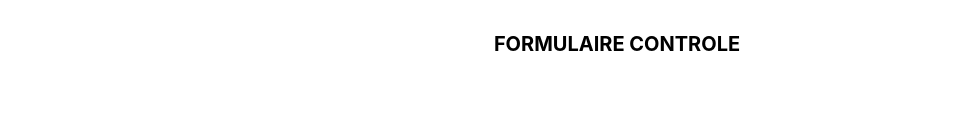
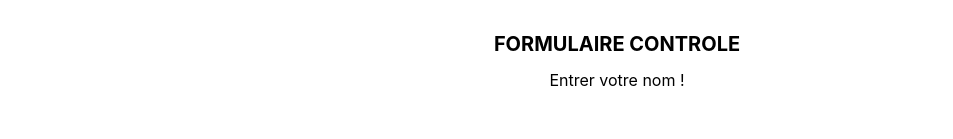
Before and after one commit to jeannotds/listeDevReact, a React (Create React App) app: page / in a window 1280 px wide. Shown: the part 1460-1599 px from the top of the page, without its empty margins (23-976 px from the left). Built offline with nearby package versions, Linux system fonts and the light colour scheme.

Commit message:
ajout du message lors de l'event

```diff
--- a/src/composants/Formulaire.js
+++ b/src/composants/Formulaire.js
@@ -10,13 +10,26 @@ function Form(e){
     )
 }
 
+function Formulaire(){
 
-function Formulaire(){
-    // const [inputValues, setInputValue] = useState('Posez votre question ici')
-    const [inputValue, setValue] = useState()
+    const [inputValue, setValue] = useState('')
+
+    // const errValue = inputValue.includes('f')
+
+            function checkValeur(valeur){
+                if(!valeur.includes('f')){
+                    setValue(valeur)
+                }
+
+            }
+
+            const verify = inputValue ?
+                        <div>🔥 Vous n'avez pas le droit d'utiliser la lettre "f" ici.</div> :
+                        <div>Entrer votre nom !</div>
 
     return(
         <div className="container">
+
             <h1>FORMULAIRE NON CONTROLE</h1>
             <form onSubmit={Form} className="cont-1">
                <div className="formNomnCont">
@@ -27,11 +40,12 @@ function Formulaire(){
             </form>
 
             <h1>FORMULAIRE CONTROLE</h1>
+           <div> {verify}</div>
            <div className="cont-1">
                 <div className="formNomnCont">
                         <textarea value={inputValue}
                             onChange={(e)=>{
-                                setValue(e.target.value)
+                                checkValeur(e.target.value)
                             }}
                         />
                         <button
```
